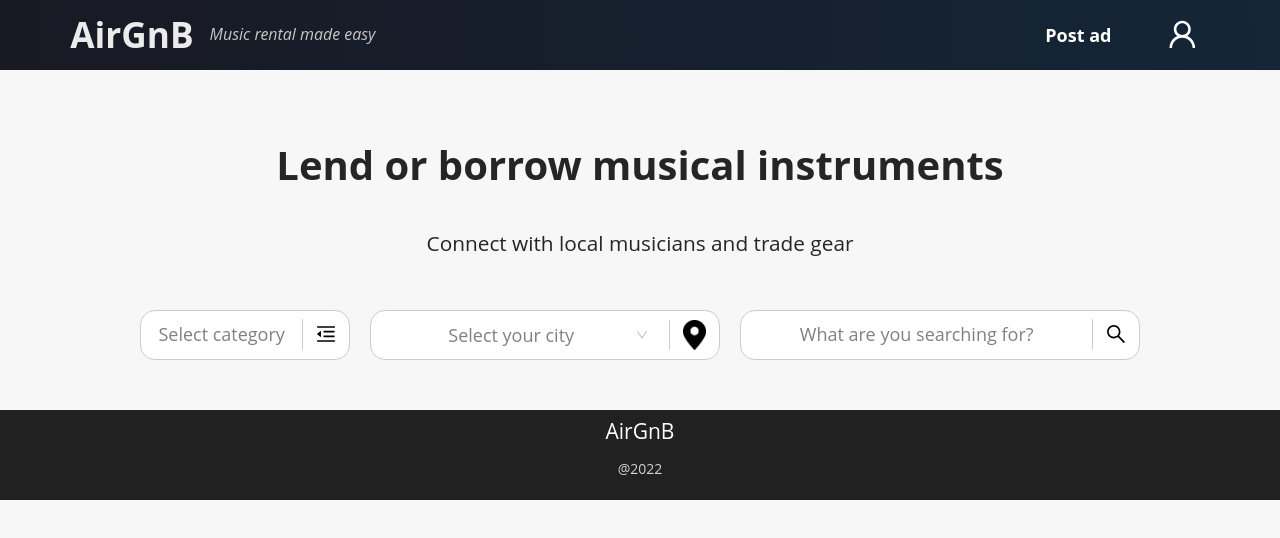
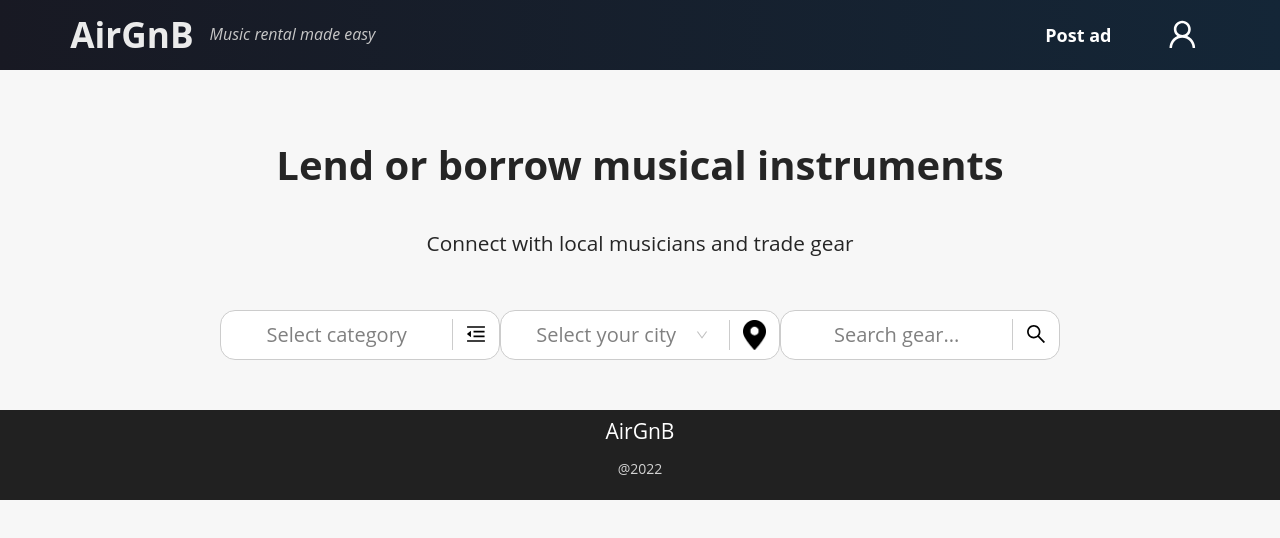
Before and after one commit to leo-dao/AirGnB, a React (Create React App) app in the folder client/: page / in a window 1280 px wide. Shown: the top 538 px of the page. Built offline with nearby package versions, Linux system fonts and the light colour scheme; no server answers.

Commit message:
Cleaned up

```diff
--- a/client/src/components/Atoms/FilterInput/index.tsx
+++ b/client/src/components/Atoms/FilterInput/index.tsx
@@ -9,7 +9,7 @@ const FilterContainer = styled.div.attrs((props: FilterInputProps) => props)`
     align-items: center;
     text-align: center;
     cursor: ${props => props.disabled ? "not-allowed" : "pointer"};
-    width: ${(props) => props.width};
+    width: 20em;
     height: 50px;
     transition: all 0.2s ease-in-out;
     &:hover {
@@ -18,13 +18,17 @@ const FilterContainer = styled.div.attrs((props: FilterInputProps) => props)`
     .ant-select-selection-placeholder {
         color: grey;
     }
+
+    @media (max-width: 900px) {
+        width: 100%;
+    }
 `;
 
 const StyledContent = styled.div`
     margin-left: 10px;
     margin-right: 10px;
     width: 100%;
-    font-size: 18px;
+    font-size: 20px;
     overflow: hidden;
     color: black;
 `;
--- a/client/src/components/Molecules/LocationFilter/index.tsx
+++ b/client/src/components/Molecules/LocationFilter/index.tsx
@@ -19,12 +19,11 @@ const LocationFilter = (props: Props) => {
     return (
 
         <FilterInput
-            width="350px"
             content={
                 <Select
                     style={{
                         width: "100%",
-                        fontSize: "18px",
+                        fontSize: "20px",
                         color: "black",
                         textAlign: "center",
                     }}
--- a/client/src/components/Molecules/SearchBox/index.tsx
+++ b/client/src/components/Molecules/SearchBox/index.tsx
@@ -32,11 +32,10 @@ const SearchBox = (props: SearchBoxProps) => {
 
     return (
         <FilterInput
-            width="400px"
             content={
                 <StyledInput
                     type="text"
-                    placeholder="What are you searching for?"
+                    placeholder="Search gear..."
                     onChange={(e) => setSearchBox(e.target.value)}
                     onKeyPress={(e) => {
                         if (e.key === 'Enter') {
--- a/client/src/components/Organisms/Search/index.tsx
+++ b/client/src/components/Organisms/Search/index.tsx
@@ -10,9 +10,10 @@ const Container = styled.div`
     flex-direction: row;
     justify-content: center;
     align-items: center;
-    gap: 20px;
-    @media (max-width: 1000px) {
+
+    @media (max-width: 900px) {
         flex-direction: column;
+
     }
 `
 const Search = () => {
```
